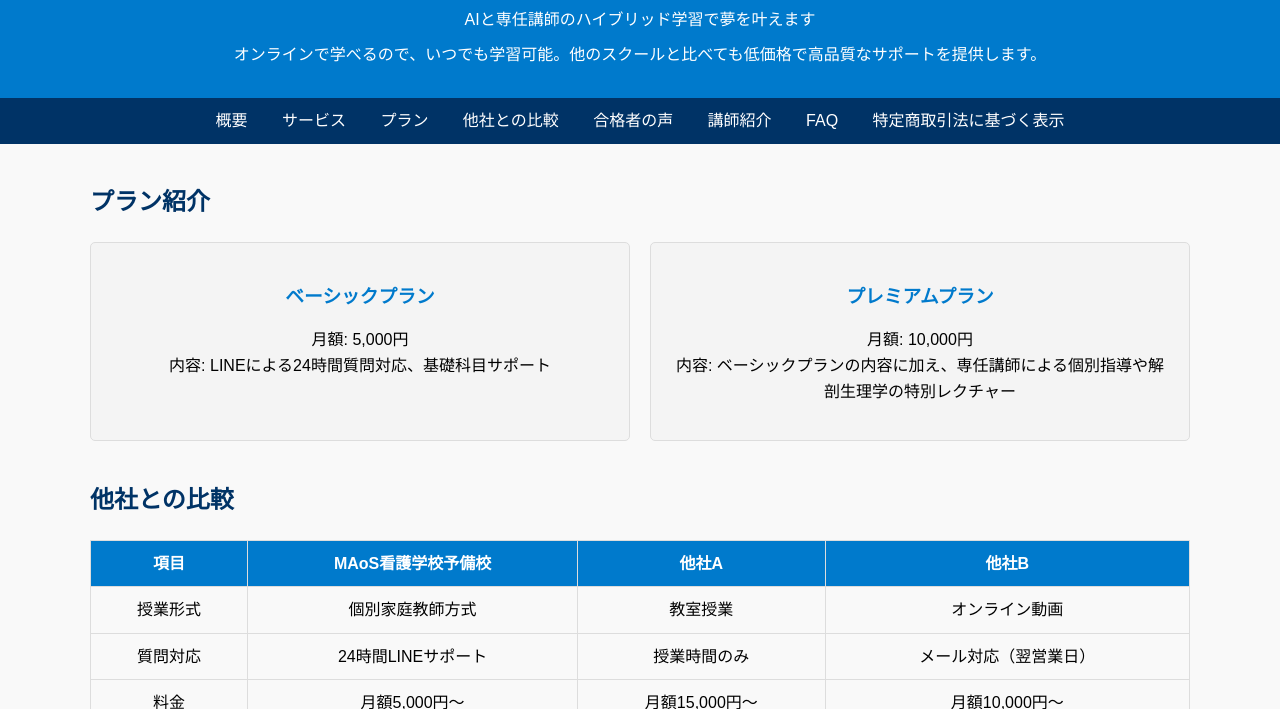
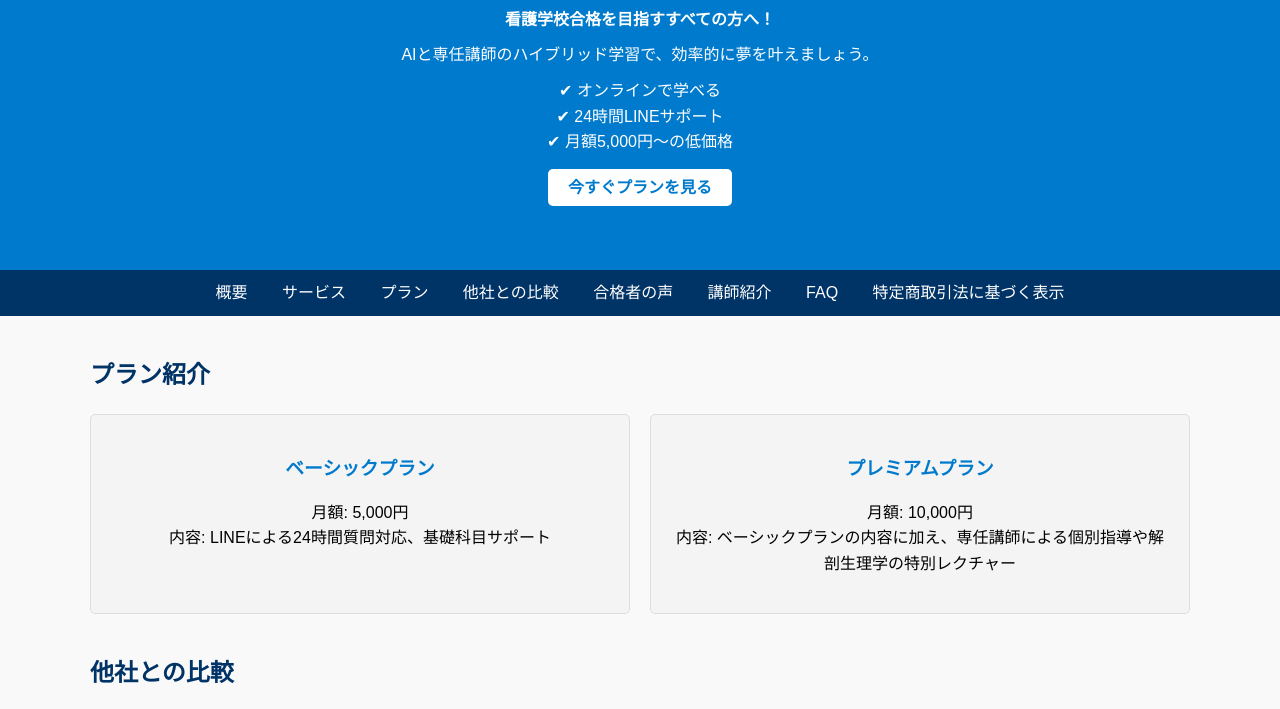
Before and after one commit to aramakimasato/maos-nursing-school, a plain HTML site: page index.html in a window 1280 px wide. Shown: the part 78-787 px from the top of the page. Drawn offline with Linux system fonts and the light colour scheme.

Commit message:
Update index.html

```diff
--- a/index.html
+++ b/index.html
@@ -3,7 +3,9 @@
 <head>
     <meta charset="UTF-8">
     <meta name="viewport" content="width=device-width, initial-scale=1.0">
-    <title>MAoS看護学校予備校</title>
+    <title>MAoS看護学校予備校 - AIと専任講師で合格を目指す</title>
+    <meta name="description" content="看護学校合格を目指すならMAoS看護学校予備校へ。AIと専任講師のハイブリッド学習で、効率よく夢を実現。オンラインで学べるので忙しい方にも最適です。">
+    <meta name="keywords" content="看護学校, 看護師, 看護予備校, 個別指導, 合格サポート, AI学習">
     <style>
         body {
             font-family: Arial, sans-serif;
@@ -25,6 +27,17 @@
         header p {
             margin: 10px 0 0;
             font-size: 16px;
+        }
+        header .cta {
+            margin-top: 20px;
+        }
+        header .cta a {
+            background: #fff;
+            color: #007ACC;
+            text-decoration: none;
+            padding: 10px 20px;
+            border-radius: 5px;
+            font-weight: bold;
         }
         nav {
             background: #003366;
@@ -106,8 +119,12 @@
 <body>
     <header>
         <h1>MAoS看護学校予備校</h1>
-        <p>AIと専任講師のハイブリッド学習で夢を叶えます</p>
-        <p>オンラインで学べるので、いつでも学習可能。他のスクールと比べても低価格で高品質なサポートを提供します。</p>
+        <p><strong>看護学校合格を目指すすべての方へ！</strong></p>
+        <p>AIと専任講師のハイブリッド学習で、効率的に夢を叶えましょう。</p>
+        <p>✔ オンラインで学べる<br>✔ 24時間LINEサポート<br>✔ 月額5,000円～の低価格</p>
+        <div class="cta">
+            <a href="#plans">今すぐプランを見る</a>
+        </div>
     </header>
     <nav>
         <a href="#about">概要</a>
@@ -178,7 +195,7 @@
                 </div>
                 <div class="testimonial">
                     <h3>田中太郎さん</h3>
-                    <p>「仕事をしながら学習できる環境が整っていて、安心して勉強に専念                    できました。講師の方々のサポートが心強かったです。」</p>
+                    <p>「仕事をしながら学習できる環境が整っていて、安心して勉強に専念できました。」</p>
                 </div>
                 <div class="testimonial">
                     <h3>鈴木一郎さん</h3>
@@ -232,5 +249,3 @@
     </footer>
 </body>
 </html>
-
-::contentReference[oaicite:0]{index=0}
```
